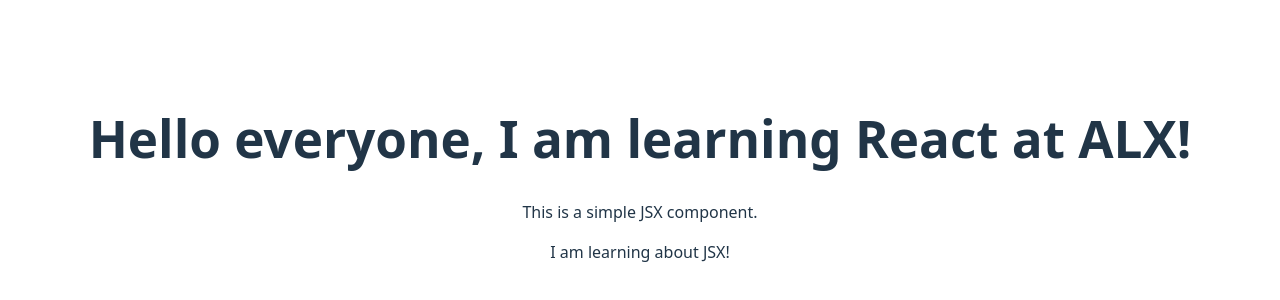
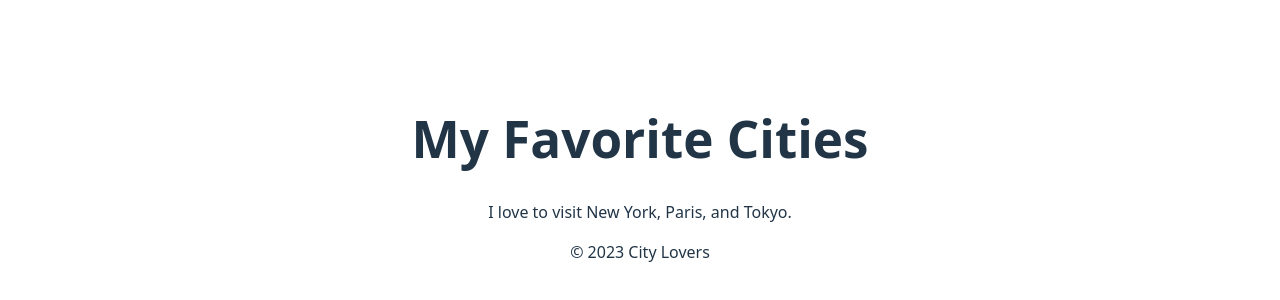
Before and after one commit to Deborah22-olu/alx-fe-reactjs, a React (Vite) app in the folder alx-react-app/: page / in a window 1280 px wide. Shown: the part 222-522 px from the top of the page. Built offline with nearby package versions, Linux system fonts and the light colour scheme.

Commit message:
Fixed component imports and rendering in App.jsx

```diff
--- a/alx-react-app/src/App.jsx
+++ b/alx-react-app/src/App.jsx
@@ -1,10 +1,14 @@
 import './App.css';
-import WelcomeMessage from './components/WelcomeMessage';
+import Header from './components/Header';
+import MainContent from './components/MainContent';
+import Footer from './components/Footer';
 
 function App() {
   return (
     <div className="App">
-      <WelcomeMessage />
+      <Header />
+      <MainContent />
+      <Footer />
     </div>
   );
 }
```
